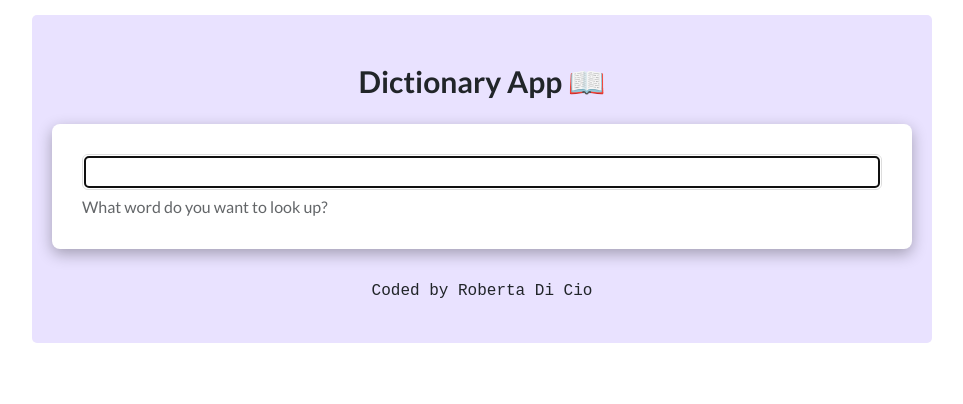
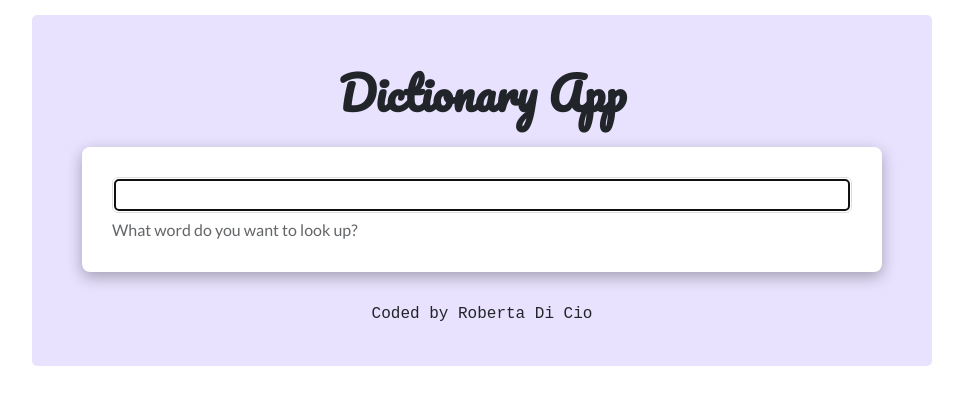
Before and after one commit to robidful/dictionary-app, a React (Create React App) app: page / in a window 1280 px wide. Shown: the top 404 px of the page, without its empty margins (158-1121 px from the left). Built offline with nearby package versions, Linux system fonts and the light colour scheme; no server answers.

Commit message:
changed title font

```diff
--- a/public/index.html
+++ b/public/index.html
@@ -21,6 +21,11 @@
       href="https://fonts.googleapis.com/css2?family=Lato:ital,wght@0,300;0,400;0,700;0,900;1,100;1,400;1,700&display=swap"
       rel="stylesheet"
     />
+    <link
+      href="https://fonts.googleapis.com/css2?family=Pacifico&display=swap"
+      rel="stylesheet"
+    />
+
     <link rel="apple-touch-icon" href="%PUBLIC_URL%/logo192.png" />
     <!--
       manifest.json provides metadata used when your web app is installed on a
--- a/src/App.css
+++ b/src/App.css
@@ -1,9 +1,9 @@
 .App-header {
   text-align: center;
-  font-size: 30px;
+  font-size: 45px;
   margin-top: 34px;
   font-weight: bold;
-  font-family: "Lato", sans-serif;
+  font-family: "Pacifico", cursive;
 }
 
 .app-footer {
@@ -14,7 +14,7 @@
 
 .container {
   background-color: #e9e2ff;
-  padding: 10px 20px;
+  padding: 10px 50px;
   border-radius: 5px;
   margin-top: 15px;
   max-width: 900px;
--- a/src/App.js
+++ b/src/App.js
@@ -5,7 +5,7 @@
   return (
     <div className="App">
       <div className="container">
-        <header className="App-header">Dictionary App 📖</header>
+        <header className="App-header">Dictionary App</header>
         <main>
           <Dictionary />
         </main>
```
